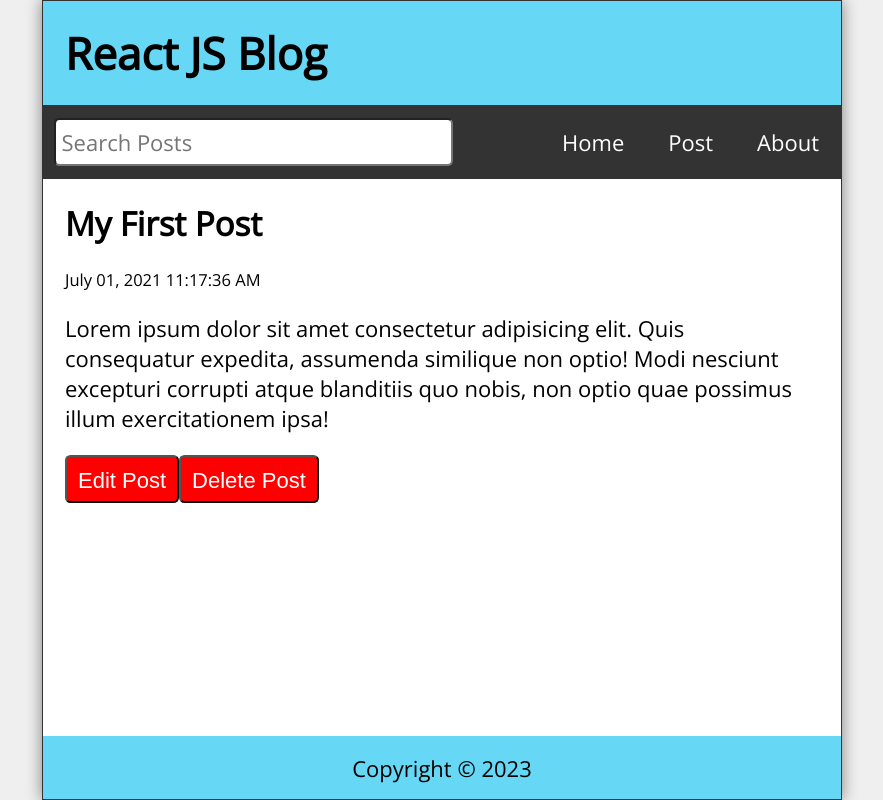
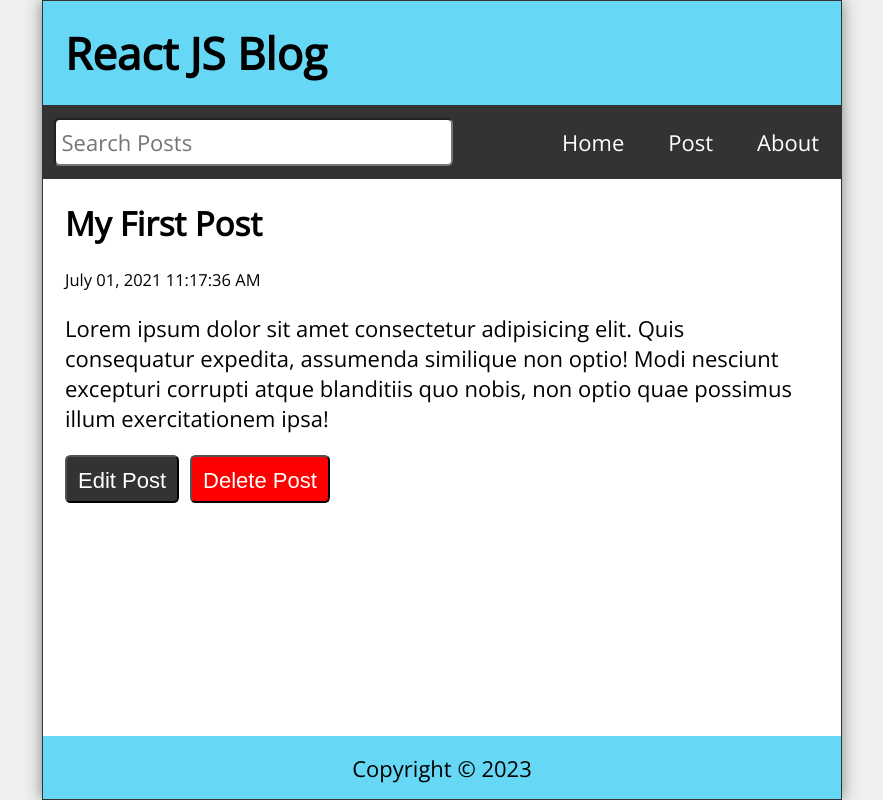
Before and after one commit to arefin-aareef/pyrates-app, a React (Create React App) app: page /post/1 in a window 1280 px wide. Shown: the whole page, without its empty margins (198-1081 px from the left). Built offline with nearby package versions, Linux system fonts and the light colour scheme; data requests are answered from the project's data file.

Commit message:
some style added

```diff
--- a/src/index.css
+++ b/src/index.css
@@ -200,9 +200,9 @@
   cursor: pointer;
 }
 
-.Missing h2, .PostPage h2,
-.Missing p, .PostPage p {
-  margin-bottom: 1rem;
+
+.Missing p, .PostPage p, .NewPost p {
+  margin-top: 1rem;
 }
 
 .PostPage button {
@@ -210,10 +210,17 @@
   min-width: 48px;
   border-radius: 0.25rem;
   padding: 0.5rem;
+  margin-right: 0.5rem;
   font-size: 1rem;
-  background-color: red;
   color: #fff;
   cursor: pointer;
+}
+.deleteButton {
+  background-color: red;
+}
+
+.editButton {
+  background-color: #333;
 }
 
 .statusMsg {
```
